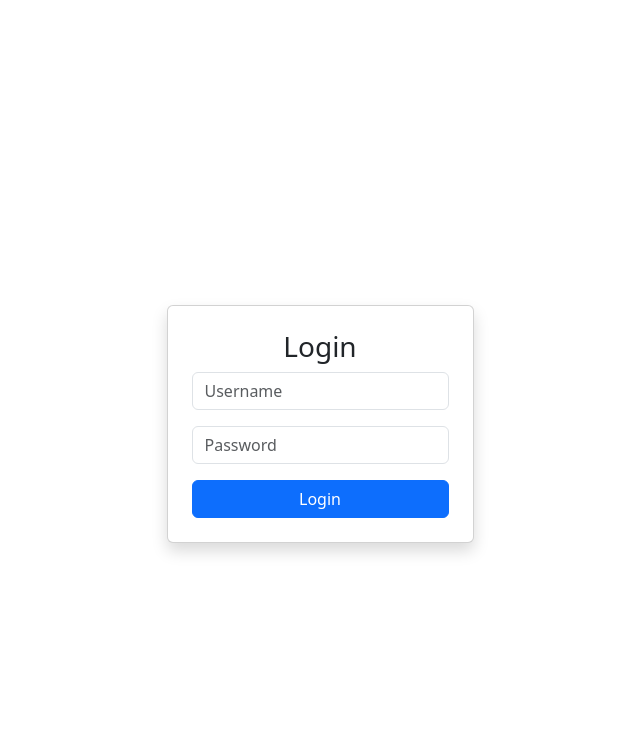
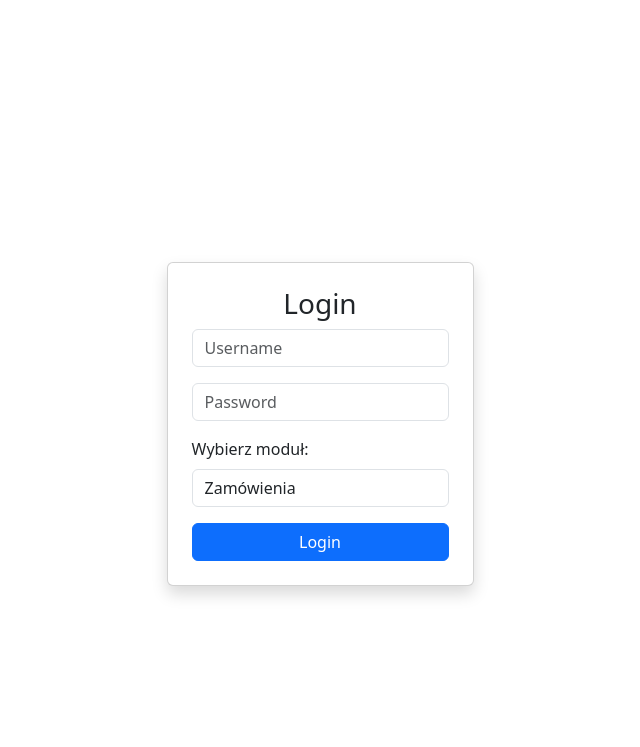
Before and after one commit to Osmobaits/Osmo, a Flask app: page /login in a window 1280 px wide. Shown: the top 747 px of the page, without its empty margins (320-960 px from the left). Run offline with Flask 3, Linux system fonts and the light colour scheme; some libraries are stand-ins or nearby versions.

Commit message:
Update index.html

```diff
--- a/templates/index.html
+++ b/templates/index.html
@@ -57,6 +57,13 @@
                 <div class="mb-3">
                     <input id="password" type="password" class="form-control" placeholder="Password">
                 </div>
+                <div class="mb-3">
+                    <label class="form-label">Wybierz moduł:</label>
+                    <select id="module" class="form-control">
+                        <option value="orders">Zamówienia</option>
+                        <option value="warehouse">Magazyn</option>
+                    </select>
+                </div>
                 <button class="btn btn-primary w-100" onclick="login()">Login</button>
             </div>
         </div>
@@ -65,7 +72,6 @@
         <div class="nav-container">
             <h1 class="text-center">OSMO Baits Warehouse Management</h1>
             <div class="nav-buttons">
-                <a href="{{ url_for('orders') }}" class="btn btn-primary">Przejdź do Zamówień</a>
                 <button class="btn btn-danger" onclick="logout()">Logout</button>
             </div>
         </div>
@@ -100,11 +106,12 @@
         async function login() {
             const username = document.getElementById('username').value;
             const password = document.getElementById('password').value;
+            const module = document.getElementById('module').value;
 
             const response = await fetch('/login', {
                 method: 'POST',
                 headers: { 'Content-Type': 'application/json' },
-                body: JSON.stringify({ username, password })
+                body: JSON.stringify({ username, password, module })
             });
 
             const data = await response.json();
```
